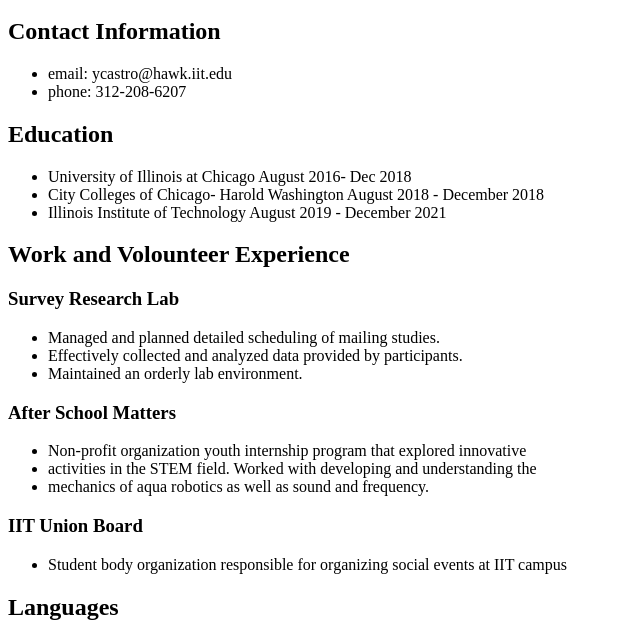
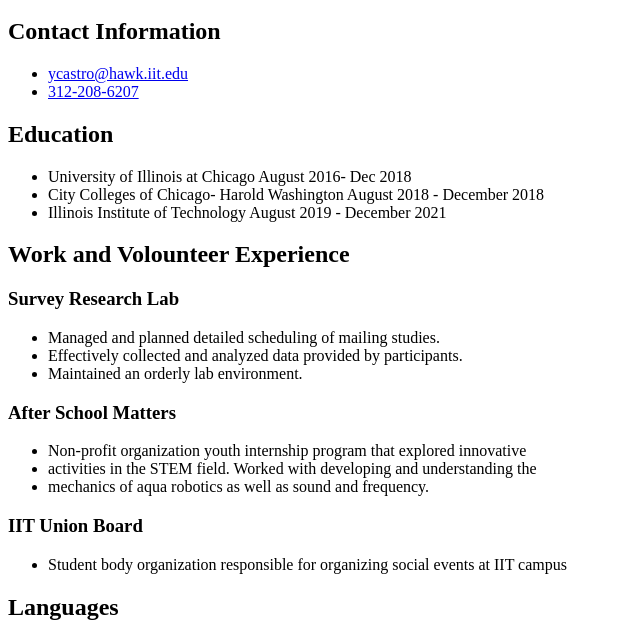
Before and after one commit to yeiltza/project-one, a plain HTML site: page resume/index.html in a window 1280 px wide. Shown: the part 136-774 px from the top of the page, without its empty margins (0-640 px from the left). Drawn offline with Linux system fonts and the light colour scheme.

Commit message:
Add navigation

```diff
--- a/resume/index.html
+++ b/resume/index.html
@@ -19,8 +19,8 @@
       <aside id="info">
         <h2>Contact Information</h2>
         <ul>
-          <li>email: ycastro@hawk.iit.edu</li>
-          <li>phone: 312-208-6207</li>
+          <li><a href="mailto:ycastro@hawk.iit.edu">ycastro@hawk.iit.edu</a></li>
+          <li><a href="tel:+3122086207">312-208-6207</a></li>
         </ul>
       </aside>
       <section id="education">
```
